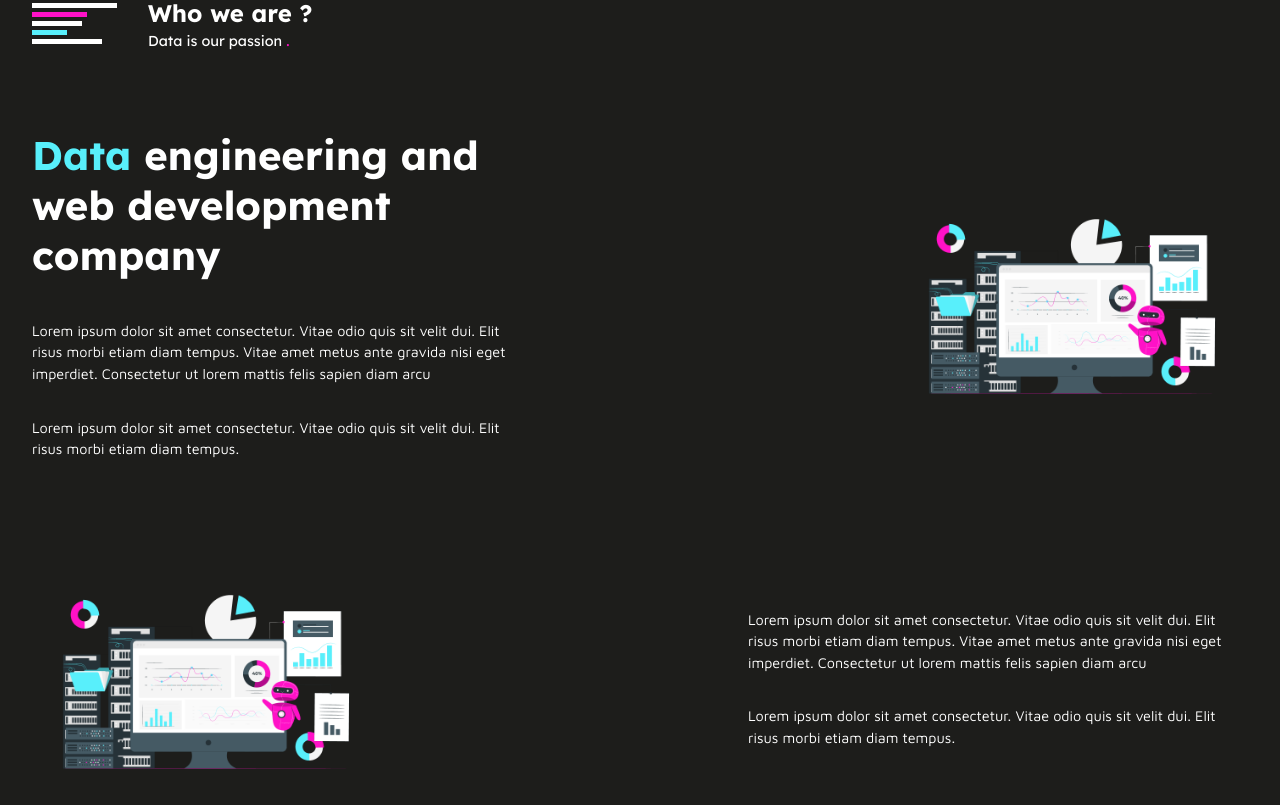
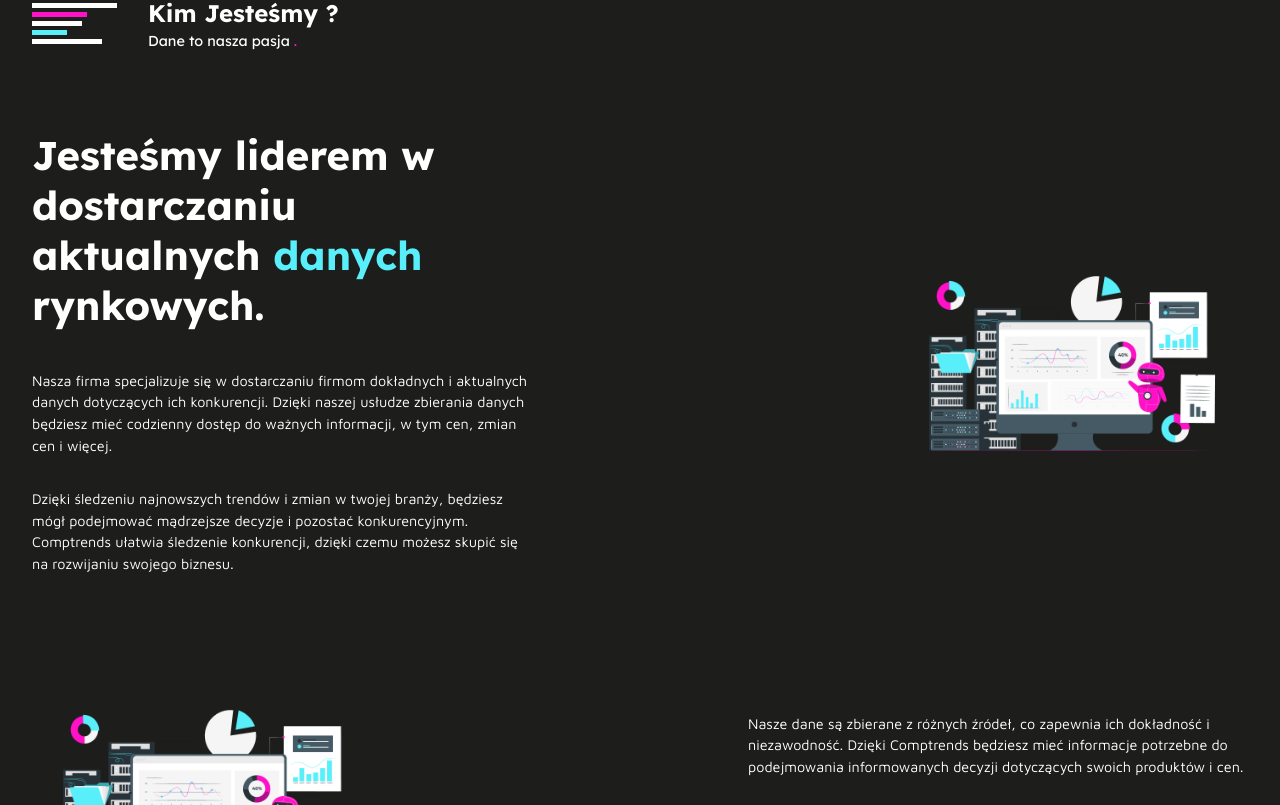
Before and after one commit to marcinzygan/comptrends-next, a Next.js app: page / in a window 1280 px wide. Shown: the part 875-1680 px from the top of the page. Built offline with nearby package versions, Linux system fonts and the light colour scheme.

Commit message:
added about section content

```diff
--- a/components/AboutSection/AboutSection.js
+++ b/components/AboutSection/AboutSection.js
@@ -7,25 +7,29 @@ const AboutSection = () => {
   return (
     <section id="about">
       <SectionHeading
-        heading={"Who we are ?"}
-        subHeading={"Data is our passion "}
+        heading={"Kim Jesteśmy ?"}
+        subHeading={"Dane to nasza pasja "}
       />
       <div className={classes.about__container}>
         <div className={classes.about__txt_container}>
           <div>
             <h2 className={"h2__txt" + " " + classes.about__h2}>
-              <span className={"span__accentSecond"}>Data</span> engineering and
-              web development company
+              Jesteśmy liderem w dostarczaniu aktualnych
+              <span className={"span__accentSecond"}> danych </span>
+              rynkowych.
             </h2>
             <p className={"paragraph__txt"}>
-              Lorem ipsum dolor sit amet consectetur. Vitae odio quis sit velit
-              dui. Elit risus morbi etiam diam tempus. Vitae amet metus ante
-              gravida nisi eget imperdiet. Consectetur ut lorem mattis felis
-              sapien diam arcu
+              Nasza firma specjalizuje się w dostarczaniu firmom dokładnych i
+              aktualnych danych dotyczących ich konkurencji. Dzięki naszej
+              usłudze zbierania danych będziesz mieć codzienny dostęp do ważnych
+              informacji, w tym cen, zmian cen i więcej.
             </p>
             <p className={"paragraph__txt"}>
-              Lorem ipsum dolor sit amet consectetur. Vitae odio quis sit velit
-              dui. Elit risus morbi etiam diam tempus.{" "}
+              Dzięki śledzeniu najnowszych trendów i zmian w twojej branży,
+              będziesz mógł podejmować mądrzejsze decyzje i pozostać
+              konkurencyjnym.<br></br>
+              Comptrends ułatwia śledzenie konkurencji, dzięki czemu możesz
+              skupić się na rozwijaniu swojego biznesu.
             </p>
           </div>
           <img
@@ -42,14 +46,15 @@ const AboutSection = () => {
         >
           <div>
             <p className={"paragraph__txt"}>
-              Lorem ipsum dolor sit amet consectetur. Vitae odio quis sit velit
-              dui. Elit risus morbi etiam diam tempus. Vitae amet metus ante
-              gravida nisi eget imperdiet. Consectetur ut lorem mattis felis
-              sapien diam arcu
+              Nasze dane są zbierane z różnych źródeł, co zapewnia ich
+              dokładność i niezawodność. Dzięki Comptrends będziesz mieć
+              informacje potrzebne do podejmowania informowanych decyzji
+              dotyczących swoich produktów i cen.
             </p>
             <p className={"paragraph__txt"}>
-              Lorem ipsum dolor sit amet consectetur. Vitae odio quis sit velit
-              dui. Elit risus morbi etiam diam tempus.{" "}
+              Zapisz się na naszą usługę już dziś i zacznij zyskiwać przewagę
+              konkurencyjną, której potrzebujesz, aby odnieść sukces. Dzięki
+              Comptrends zawsze będziesz jeden krok przed konkurencją.
             </p>
           </div>
           <img
@@ -61,7 +66,7 @@ const AboutSection = () => {
 
         <div className={"btn" + " " + classes.about__btn}>
           <Link href="/#offer" scroll={false}>
-            Our offer
+            Oferta
           </Link>
         </div>
       </div>
```
